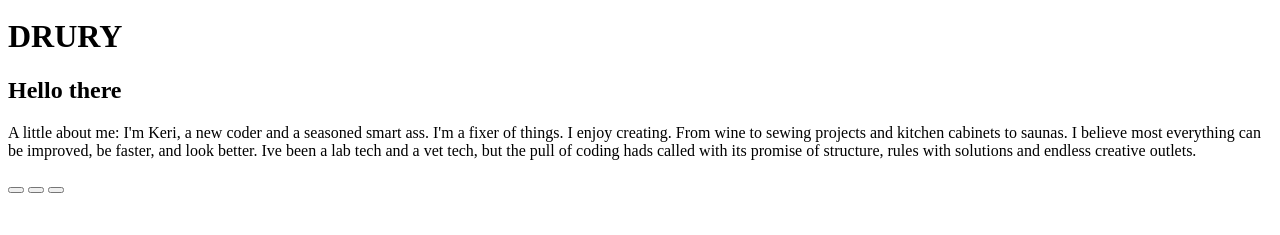
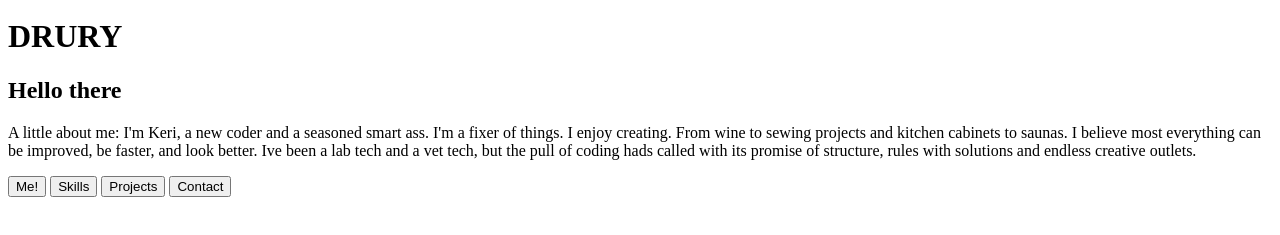
Before and after one commit to Raccoonrobot/Portfolio, a plain HTML site: page index.html in a window 1280 px wide. Shown: the part 101-336 px from the top of the page. Drawn offline with Linux system fonts and the light colour scheme.

Commit message:
added-contact-button-titles

```diff
--- a/index.html
+++ b/index.html
@@ -18,8 +18,13 @@ of structure, rules with solutions and endless creative outlets.
 </p>
 
 <!-- about me button-->
-<button></button>
+<button>Me!</button>
+<!-- skiils list/experience -->
+<button>Skills</button>
 <!-- projects (link to github) -->
-<button></button>
+<button>Projects</button>
 <!-- contact -->
-<button></button>
+<button>Contact</button>
+
+
+<!-- maybe change this all to react? codecadmey wont care -->
```
Also changed, not shown: contact.html (+4 -0 lines).
